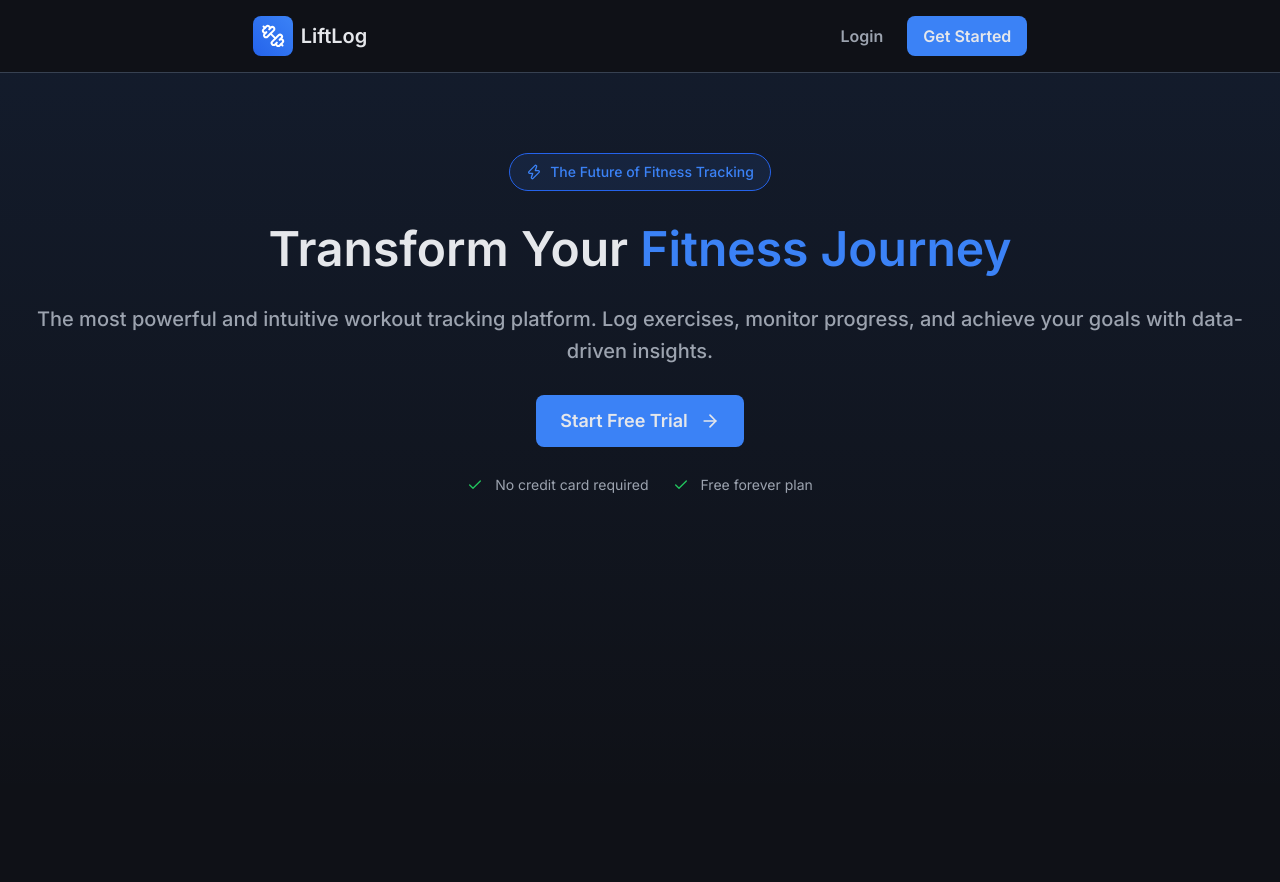
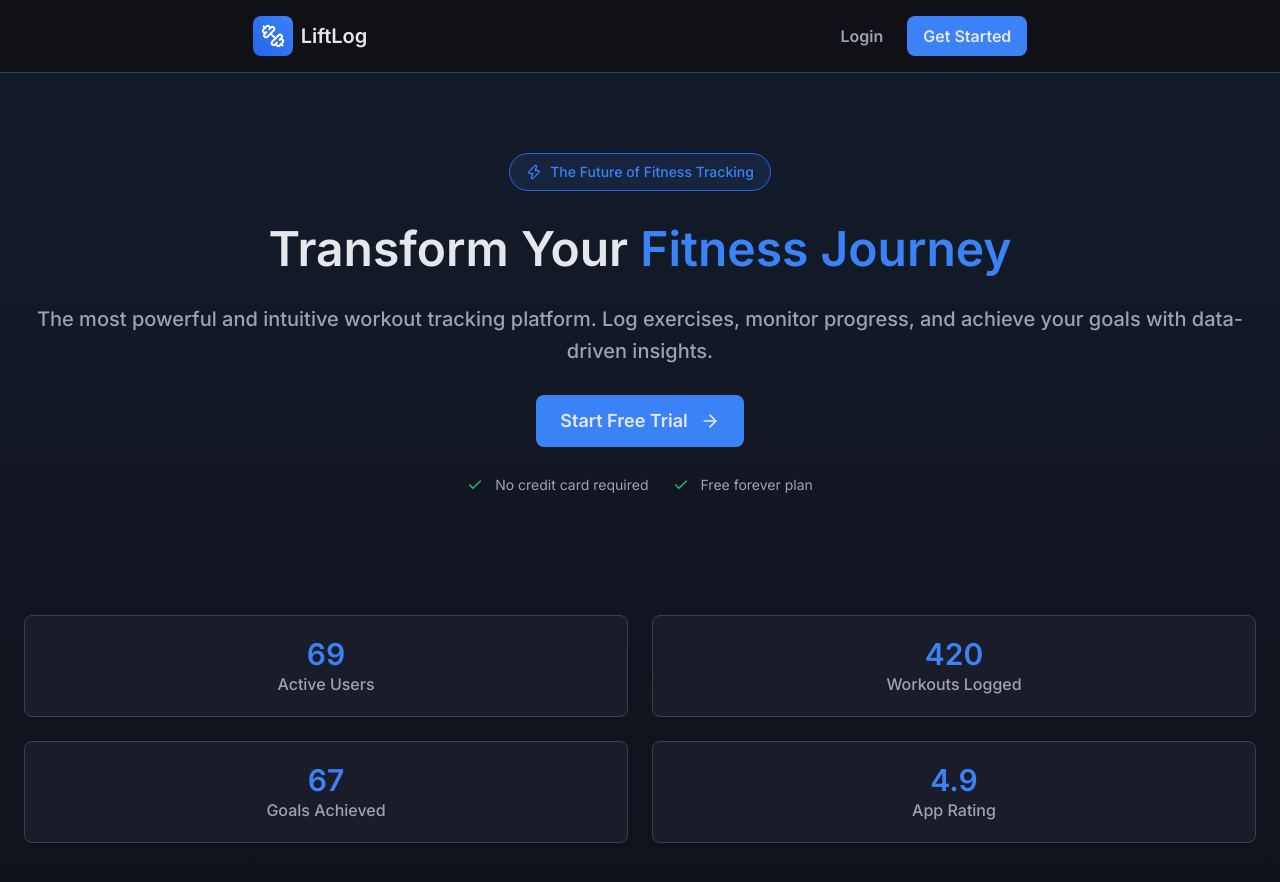
Before and after one commit to Koraxdd/LiftLog, a Next.js app: page / in a window 1280 px wide. Shown: the top 882 px of the page. Before the commit the page ends 800 px from the top, so only its background shows below. Built offline with nearby package versions, Linux system fonts and the light colour scheme.

Commit message:
feat: added social proof section

```diff
--- a/src/app/page.tsx
+++ b/src/app/page.tsx
@@ -1,11 +1,13 @@
 import Hero from "@/components/Hero";
 import Navbar from "@/components/Navbar";
+import SocialProof from "@/components/Social/SocialProof";
 
 export default function LandingPage() {
   return (
     <div className="bg-linear-to-b from-[#3B82F6]/10 to-transparent min-h-screen">
       <Navbar />
       <Hero />
+      <SocialProof />
     </div>
   )
 }
--- /dev/null
+++ b/src/components/Social/SocialProof.tsx
@@ -0,0 +1,12 @@
+import SocialProofCard from "./SocialProofCard";
+
+export default function SocialProof() {
+    return (
+        <div className="grid grid-cols-2 gap-6 px-6 mt-30 mb-30">
+            <SocialProofCard title="69">Active Users</SocialProofCard>
+            <SocialProofCard title="420">Workouts Logged</SocialProofCard>
+            <SocialProofCard title="67">Goals Achieved</SocialProofCard>
+            <SocialProofCard title="4.9">App Rating</SocialProofCard>
+        </div>
+    )
+}
--- /dev/null
+++ b/src/components/Social/SocialProofCard.tsx
@@ -0,0 +1,15 @@
+import type { ReactNode } from "react"
+
+type SocialProofCardProps = {
+    children: ReactNode
+    title: string
+}
+
+export default function SocialProofCard({ children, title }: SocialProofCardProps) {
+    return (
+        <div className="bg-[#1A1D29] border border-[#374151] text-center rounded-lg px-8 py-5">
+            <h3 className="text-[#3B82F6] text-3xl font-semibold">{title}</h3>
+            <p className="font-medium">{children}</p>
+        </div>
+    )
+}
```
